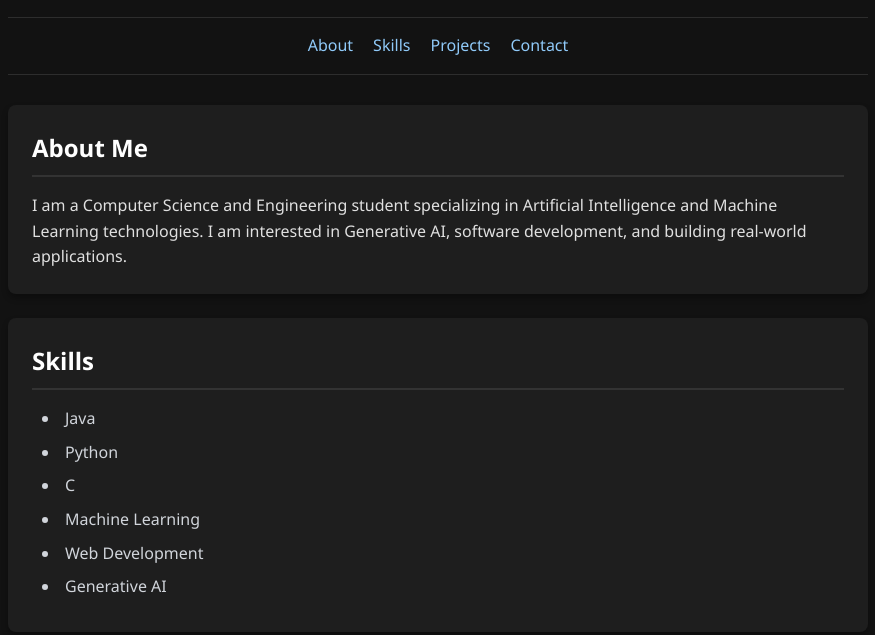
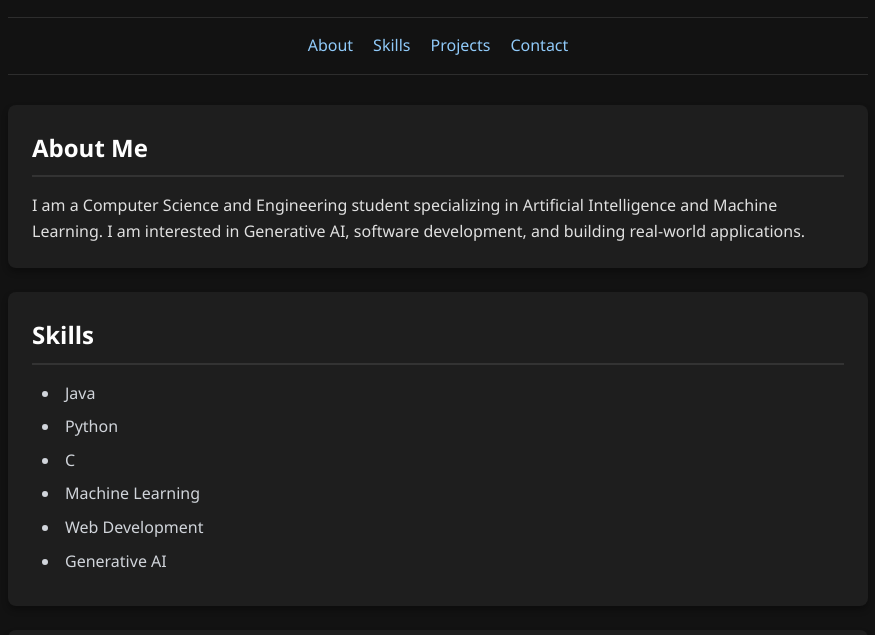
Before and after one commit to Mohammed-Arbaaz-Khan/myPortfolio, a plain HTML site: page index.html in a window 1280 px wide. Shown: the part 165-800 px from the top of the page, without its empty margins (202-1077 px from the left). Drawn offline with Linux system fonts and the light colour scheme.

Commit message:
Fix portfolio content typo

```diff
--- a/index.html
+++ b/index.html
@@ -23,7 +23,7 @@
         <h2>About Me</h2>
         <p>
             I am a Computer Science and Engineering student specializing
-            in Artificial Intelligence and Machine Learning technologies.
+            in Artificial Intelligence and Machine Learning.
             I am interested in Generative AI, software development,
             and building real-world applications.
         </p>
```
